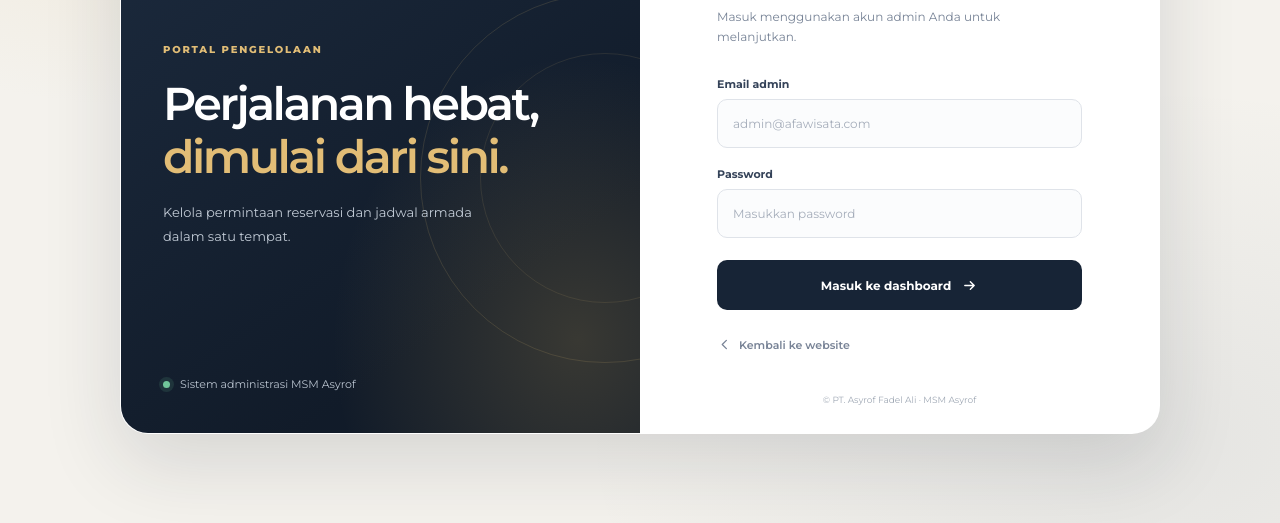
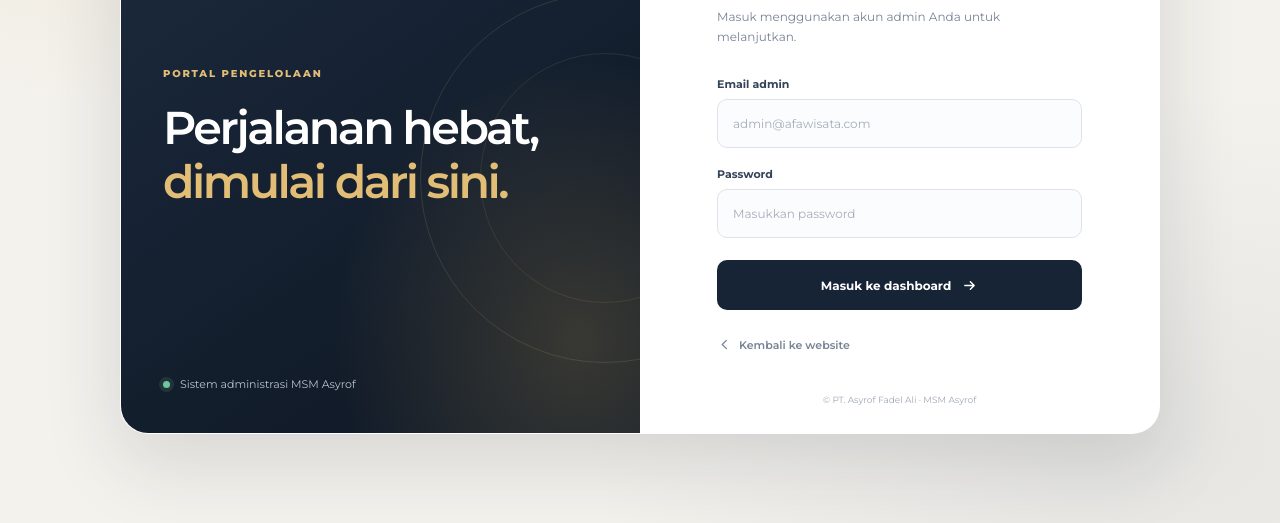
Before and after one commit to adinneislamiyati07/msm-asrof, a plain HTML site: page login.html in a window 1280 px wide. Shown: the part 277-800 px from the top of the page. Drawn offline with Linux system fonts and the light colour scheme.

Commit message:
Update login.html

```diff
--- a/login.html
+++ b/login.html
@@ -24,7 +24,6 @@
             <div class="brand-message">
                 <span class="eyebrow">PORTAL PENGELOLAAN</span>
                 <h1 id="brandTitle">Perjalanan hebat,<br><span>dimulai dari sini.</span></h1>
-                <p>Kelola permintaan reservasi dan jadwal armada dalam satu tempat.</p>
             </div>
 
             <div class="brand-footnote">
```
